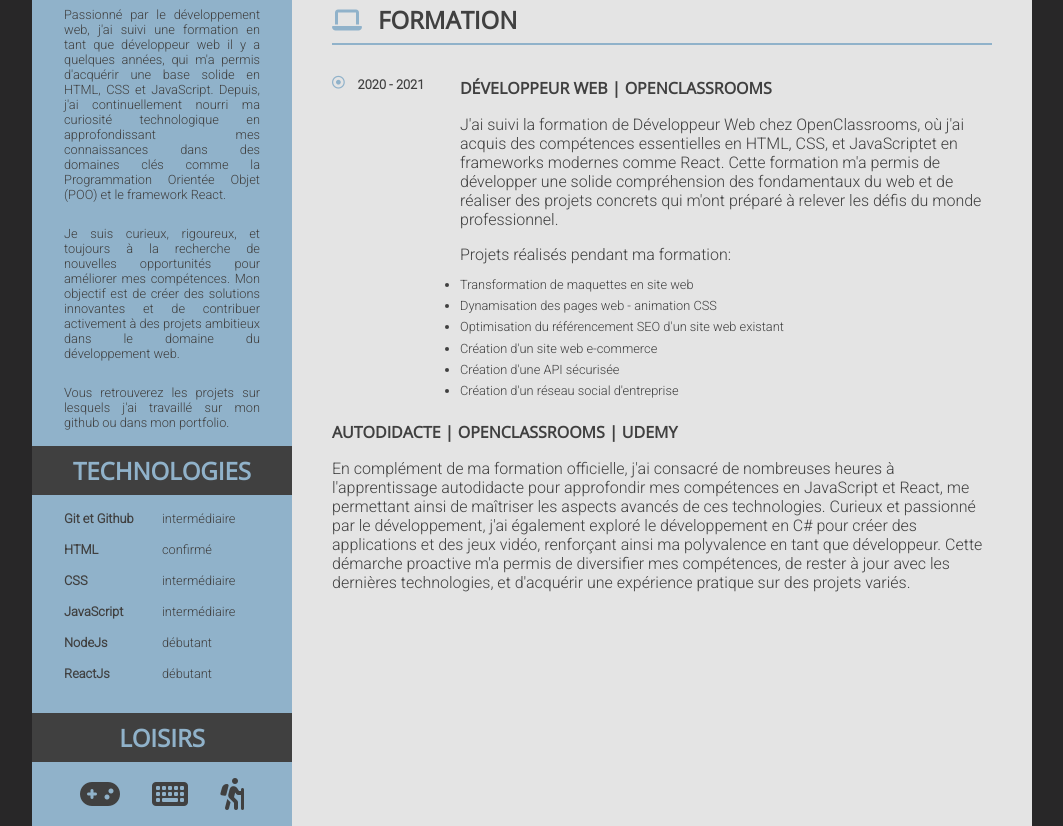
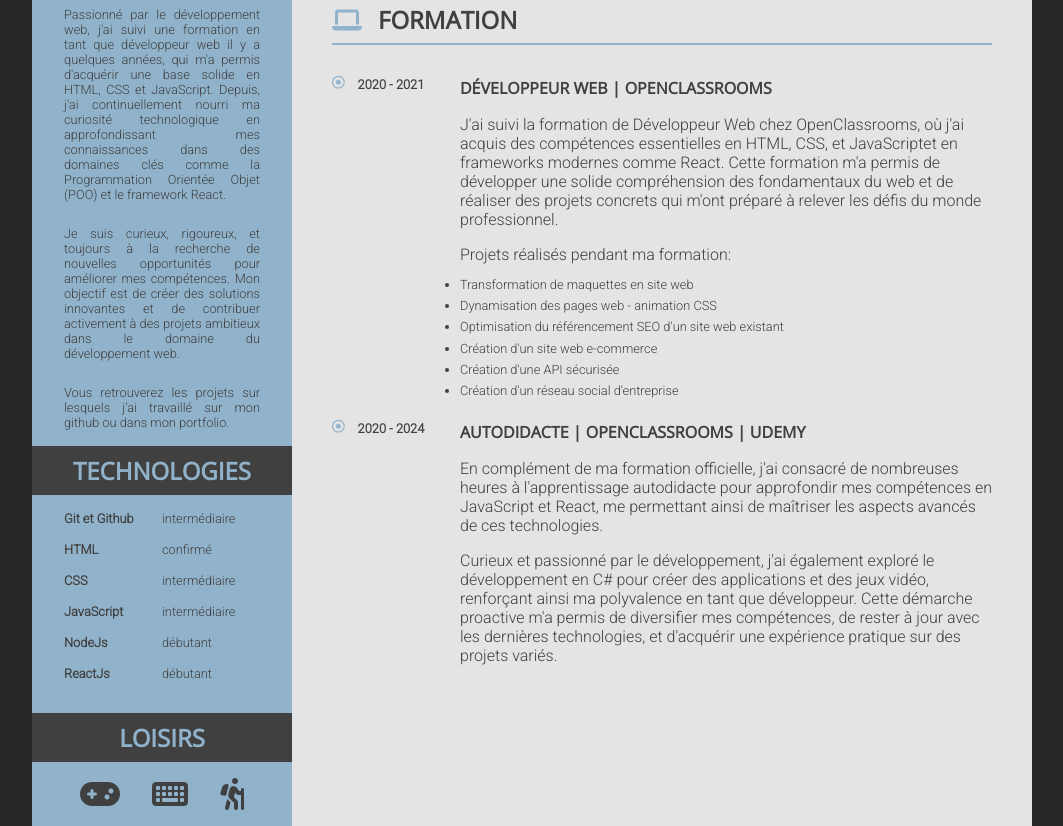
Before and after one commit to laurentGurbala/cv, a plain HTML site: page index.html in a window 1280 px wide. Shown: the part 501-1327 px from the top of the page, without its empty margins (108-1171 px from the left). Drawn offline with nearby package versions, Linux system fonts and the light colour scheme.

Commit message:
CSS formation autodidacte

```diff
--- a/index.html
+++ b/index.html
@@ -163,12 +163,20 @@
                             </ul>
                         </div>
                     </div>
-                    <div>
-                        <h3>Autodidacte | Openclassrooms | Udemy</h3>
-                        <p>
-                            En complément de ma formation officielle, j'ai consacré de nombreuses heures à l'apprentissage autodidacte pour approfondir mes compétences en JavaScript et React, me permettant ainsi de maîtriser les aspects avancés de ces technologies. Curieux et passionné par le développement, j'ai également exploré le développement en C# pour créer des applications et des jeux vidéo, renforçant ainsi ma polyvalence en tant que développeur. Cette démarche proactive m'a permis de diversifier mes compétences, de rester à jour avec les dernières technologies, et d'acquérir une expérience pratique sur des projets variés.
-                        </p>
-
+                    <div class="formation__cursus">
+                        <div class="formation__cursus--date">
+                            <i class="far fa-dot-circle"></i>
+                            <p>2020 - 2024</p>
+                        </div>
+                        <div>
+                            <h3>Autodidacte | Openclassrooms | Udemy</h3>
+                            <p class="formation__cursus--detail">
+                                En complément de ma formation officielle, j'ai consacré de nombreuses heures à l'apprentissage autodidacte pour approfondir mes compétences en JavaScript et React, me permettant ainsi de maîtriser les aspects avancés de ces technologies.
+                            </p>
+                            <p class="formation__cursus--detail">
+                                Curieux et passionné par le développement, j'ai également exploré le développement en C# pour créer des applications et des jeux vidéo, renforçant ainsi ma polyvalence en tant que développeur. Cette démarche proactive m'a permis de diversifier mes compétences, de rester à jour avec les dernières technologies, et d'acquérir une expérience pratique sur des projets variés.
+                            </p>
+                        </div>
                     </div>
                 </section>
             </main>
```
